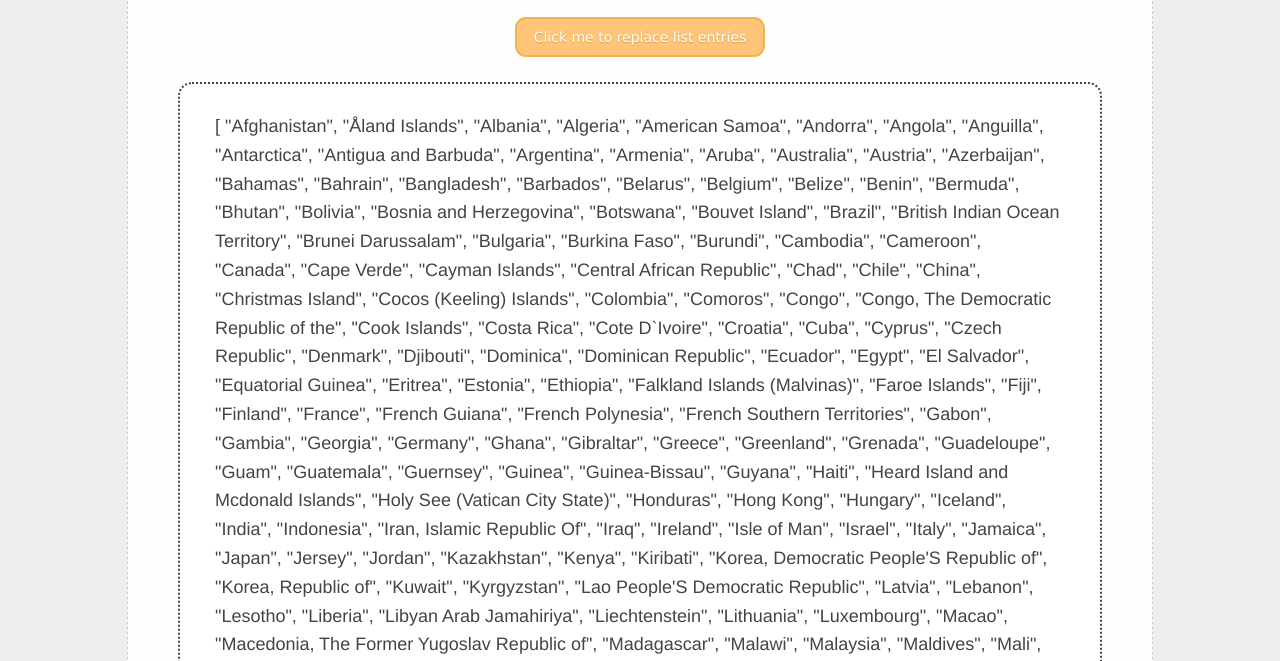
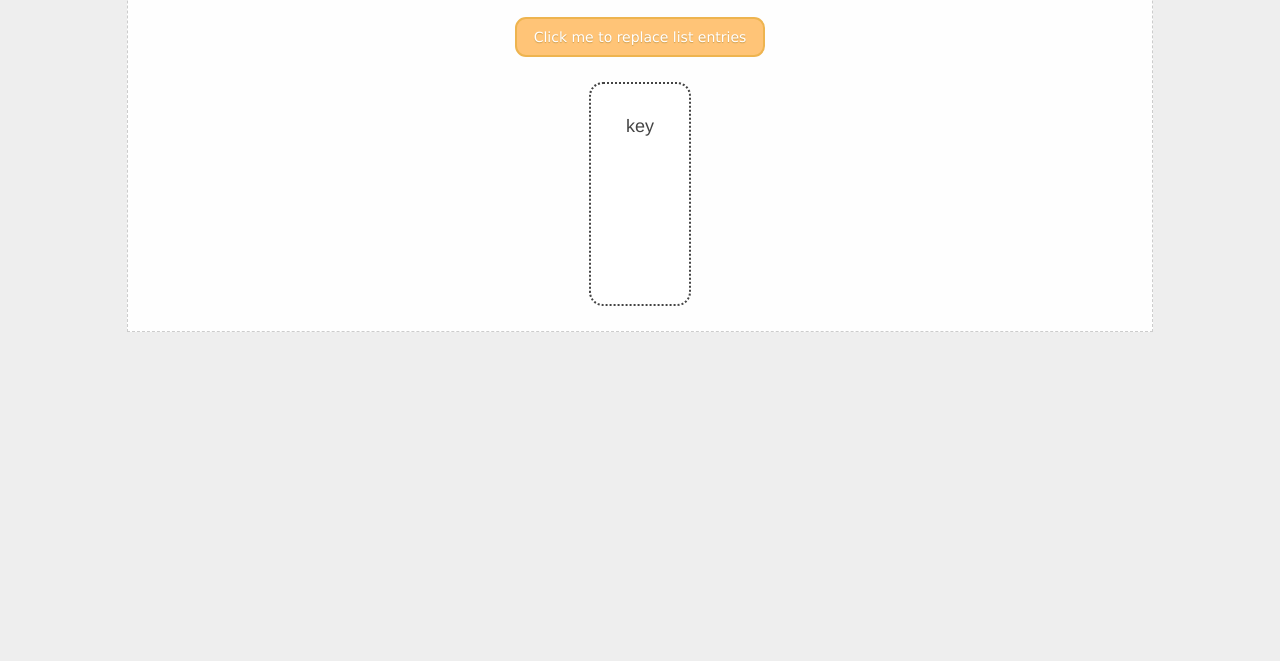
Before and after one commit to angelmlopez/angelmlopez.github.io, a plain HTML site: page Lab_5/index.html in a window 1280 px wide. Both pictures are taken after a click on the button "Click me to replace list entries". Shown: the part 132-793 px from the top of the page. Drawn offline with Linux system fonts and the light colour scheme.

Commit message:
Test: 203

```diff
--- a/Lab_5/index.html
+++ b/Lab_5/index.html
@@ -284,14 +284,16 @@
       var namelist = countries.map(function (el) { return el.name; });
       text = JSON.stringify(namelist, null, 1);
       mainList = JSON.parse(text);
-      sessionStorage.setItem('key',mainList);
-      document.querySelector('.instructions').innerHTML = text;
-      // text = "<ol>";
-      // for (i = 0; i < 50; i++) {
-      //   var randoNumber = Math.floor(Math.random()*countries.length);
-      //   text += "<li>" + countries[randoNumber]["name"] + "</li>";
-      // }
-      // text += "</ol>";
+
+      text2 = "<ol>";
+      for (i = 0; i < 50; i++) {
+        var randoNumber = Math.floor(Math.random()*countries.length);
+        text2 += "<li>" + mainList[randoNumber] + "</li>";
+      }
+      text2 += "</ol>";
+
+      sessionStorage.setItem('key',text2);
+      document.querySelector('.instructions').innerHTML = 'key';
 
       //This is how I got the function to display everthing in the console
       //note that I only iterate 50 times
```
